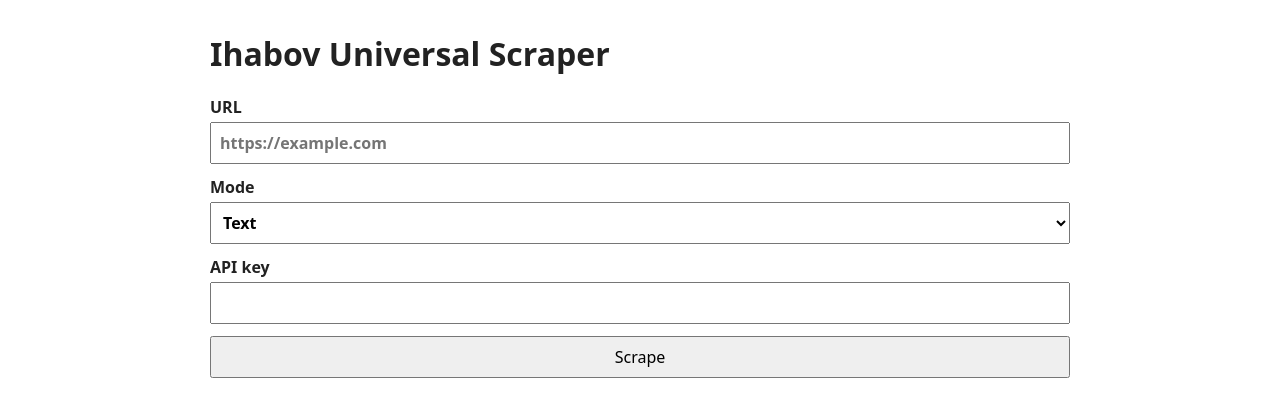
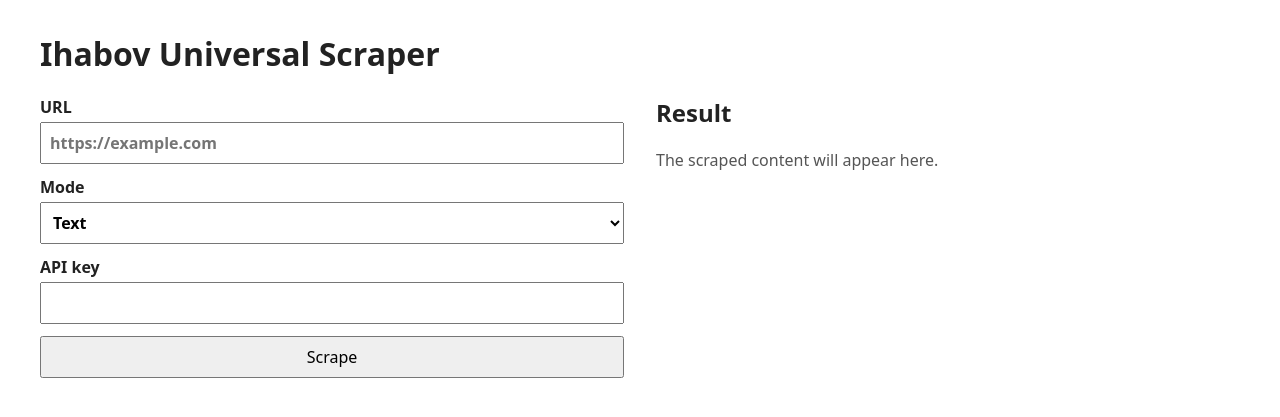
Before and after one commit to ihabND/ihabov_universal_scraper, a Python web app: template templates/index.html in a window 1280 px wide. Shown: the top 417 px of the page. Run offline with Jinja, Linux system fonts and the light colour scheme; the template is opened without the code that fills it, so the values that code supplies are empty.

Commit message:
Put the form and result side by side on the web page
Co-Authored-By: Claude Opus 5.5 (1M context) <noreply@anthropic.com>

```diff
--- a/templates/index.html
+++ b/templates/index.html
@@ -5,19 +5,23 @@
   <meta name="viewport" content="width=device-width, initial-scale=1">
   <title>Ihabov Universal Scraper</title>
   <style>
-    body { font-family: system-ui, sans-serif; max-width: 860px; margin: 2rem auto; padding: 0 1rem; color: #222; }
+    body { font-family: system-ui, sans-serif; max-width: 1200px; margin: 2rem auto; padding: 0 1rem; color: #222; }
+    .layout { display: grid; grid-template-columns: 1fr 1fr; gap: 2rem; align-items: start; }
+    .result h2 { margin-top: 0; }
     form { display: grid; gap: .75rem; }
     label { display: grid; gap: .25rem; font-weight: 600; }
     input, select, button { font: inherit; padding: .5rem; }
     button { cursor: pointer; }
     .error { background: #fde8e8; color: #9b1c1c; padding: .75rem; border-radius: 4px; }
     .meta { color: #555; }
-    pre { background: #f5f5f5; padding: 1rem; overflow-x: auto; white-space: pre-wrap; word-break: break-word; }
+    pre { background: #f5f5f5; padding: 1rem; overflow: auto; white-space: pre-wrap; word-break: break-word; max-height: 75vh; margin: 0; }
+    @media (max-width: 760px) { .layout { grid-template-columns: 1fr; } }
   </style>
 </head>
 <body>
   <h1>Ihabov Universal Scraper</h1>
 
+  <div class="layout">
   <form method="post" action="/">
     <label>URL
       <input type="text" name="url" value="{{ url or '' }}" placeholder="https://example.com" required>
@@ -34,18 +38,21 @@
     <button type="submit">Scrape</button>
   </form>
 
+  <section class="result">
+    <h2>Result</h2>
     {% if error %}
       <p class="error">{{ error }}</p>
-  {% endif %}
-
-  {% if result %}
-    <h2>Result</h2>
+    {% elif result %}
       <p class="meta">{{ result.url }} &middot; status {{ result.status_code }}</p>
       {% if result.content is string %}
         <pre>{{ result.content }}</pre>
       {% else %}
         <pre>{{ result.content | join("\n") }}</pre>
       {% endif %}
+    {% else %}
+      <p class="meta">The scraped content will appear here.</p>
     {% endif %}
+  </section>
+  </div>
 </body>
 </html>
```
Lines whose indentation alone changed are shown as unchanged.
